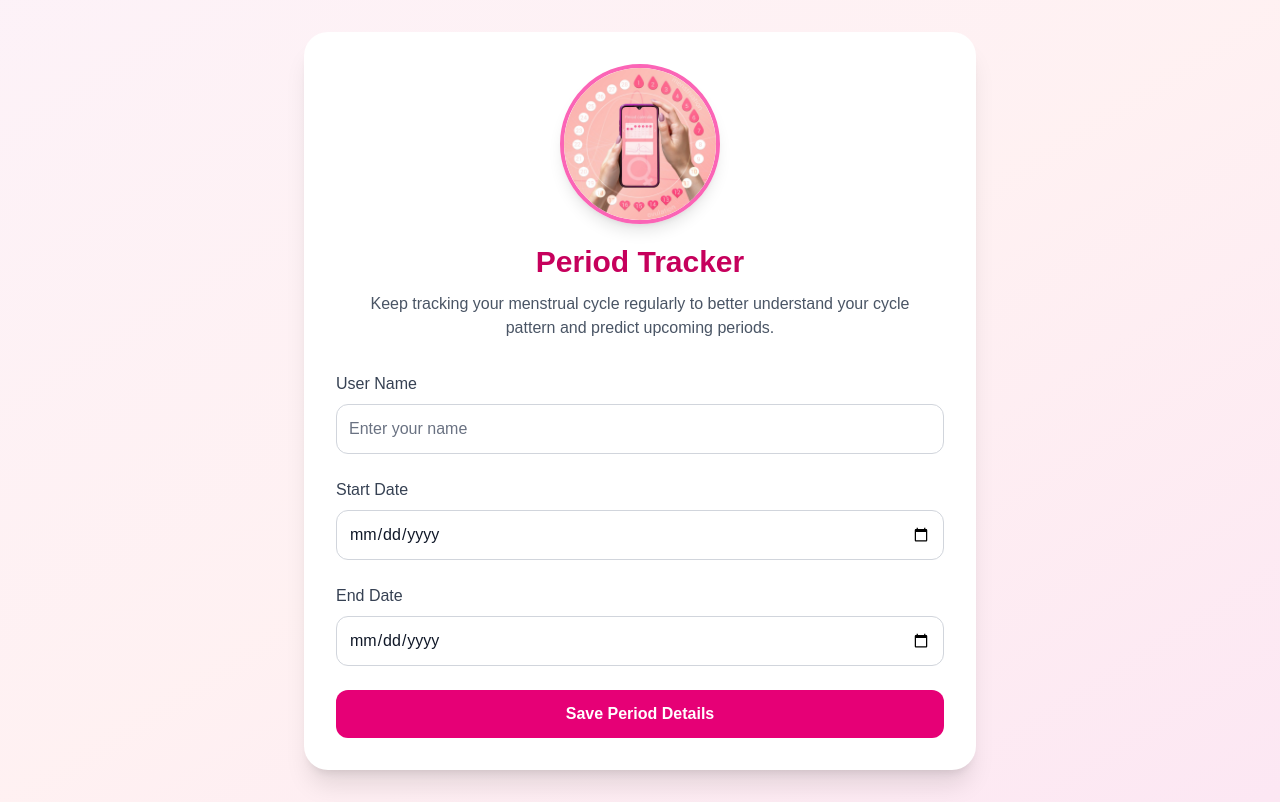
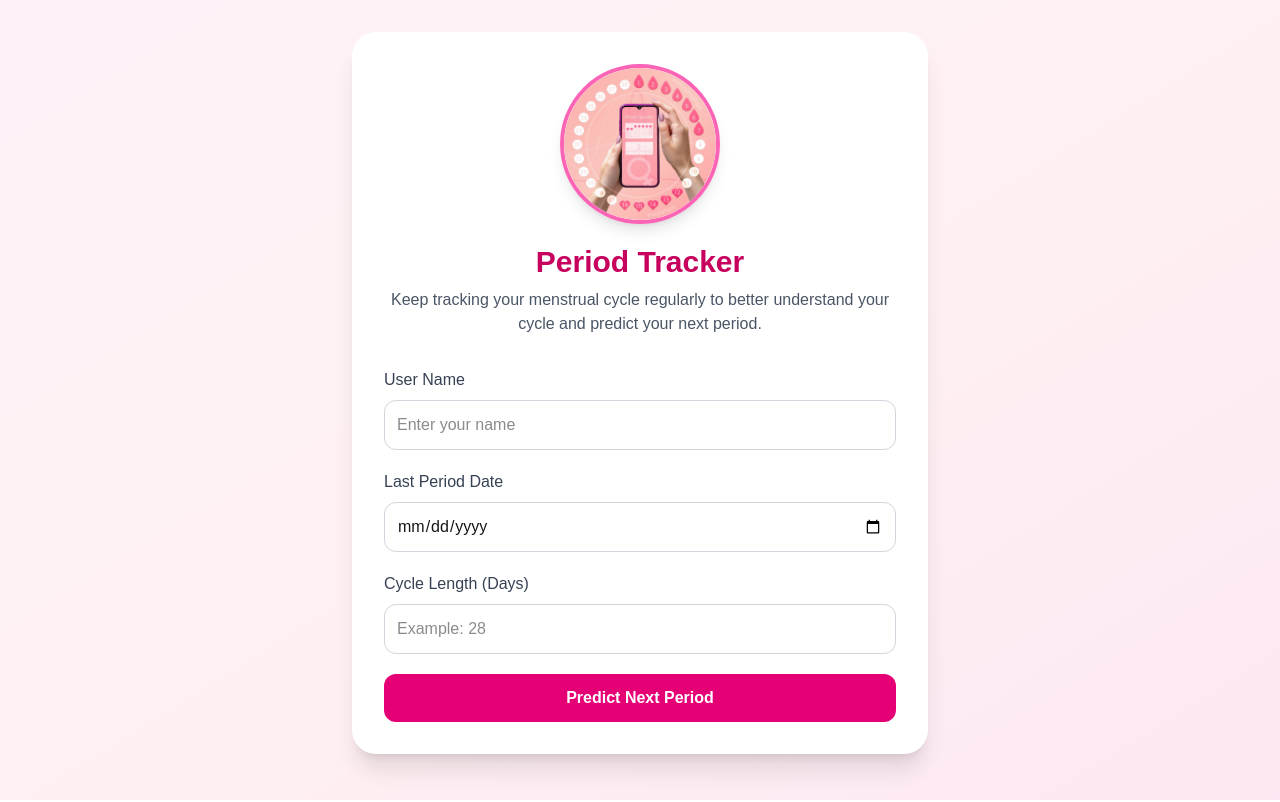
Before and after one commit to BattenaMaheswari/BloomHer-AI, a Next.js app in the folder frontend/: page /period in a window 1280 px wide. Built offline with nearby package versions, Linux system fonts and the light colour scheme; no server answers.

Commit message:
period tracker result

```diff
--- a/frontend/app/period/page.tsx
+++ b/frontend/app/period/page.tsx
@@ -7,8 +7,8 @@ export default function PeriodPage() {
   const API_URL = process.env.NEXT_PUBLIC_API_URL;
 
   const [userName, setUserName] = useState("");
-  const [startDate, setStartDate] = useState("");
-  const [endDate, setEndDate] = useState("");
+  const [lastPeriodDate, setLastPeriodDate] = useState("");
+  const [cycleLength, setCycleLength] = useState("");
 
   const [result, setResult] = useState<any>(null);
   const [error, setError] = useState("");
@@ -27,65 +27,63 @@ export default function PeriodPage() {
         },
         body: JSON.stringify({
           user_name: userName,
-          start_date: startDate,
-          end_date: endDate,
+          last_period_date: lastPeriodDate,
+          cycle_length: Number(cycleLength),
         }),
       });
 
       const data = await res.json();
 
       if (!res.ok) {
-        throw new Error(
-          data.detail || "Unable to save period details."
-        );
+        throw new Error(data.detail || "Unable to save period details.");
       }
 
       setResult(data);
 
       setUserName("");
-      setStartDate("");
-      setEndDate("");
+      setLastPeriodDate("");
+      setCycleLength("");
 
     } catch (err: any) {
-      setError(
-        err.message || "Unable to connect to BloomHer server."
-      );
+      setError(err.message || "Unable to connect to BloomHer server.");
     } finally {
       setLoading(false);
     }
   }
 
+  function resetPrediction() {
+    setResult(null);
+    setError("");
+  }
+
   return (
     <main className="min-h-screen bg-gradient-to-br from-pink-50 via-rose-50 to-pink-100 px-4 py-8">
 
-      <div className="max-w-2xl mx-auto bg-white rounded-3xl shadow-xl p-6 sm:p-8">
-
-        {/* Header */}
+      <div className="max-w-xl mx-auto bg-white rounded-3xl shadow-xl p-6 sm:p-8">
 
         <div className="flex flex-col items-center mb-8">
 
           <Image
             src="/images/periodtracker.jpeg"
             alt="Period Tracker"
-            width={180}
-            height={180}
+            width={170}
+            height={170}
             priority
             className="w-32 h-32 sm:w-40 sm:h-40 rounded-full border-4 border-pink-400 shadow-lg object-cover"
           />
 
-          <h1 className="mt-5 text-2xl sm:text-3xl font-bold text-pink-700 text-center">
+          <h1 className="mt-5 text-3xl font-bold text-pink-700">
             Period Tracker
           </h1>
 
-          <p className="mt-3 text-center text-gray-600 text-sm sm:text-base leading-6 px-2">
+          <p className="text-center text-gray-600 mt-2">
             Keep tracking your menstrual cycle regularly to better understand
-            your cycle pattern and predict upcoming periods.
+            your cycle and predict your next period.
           </p>
 
         </div>
-                {/* Form */}
 
-        <div className="space-y-6">
+        <div className="space-y-5">
 
           <div>
             <label className="block mb-2 font-medium text-gray-700">
@@ -97,46 +95,46 @@ export default function PeriodPage() {
               placeholder="Enter your name"
               value={userName}
               onChange={(e) => setUserName(e.target.value)}
-              className="w-full border border-gray-300 bg-white text-gray-900 placeholder-gray-500 p-3 rounded-xl focus:outline-none focus:ring-2 focus:ring-pink-500"
+              className="w-full border border-gray-300 rounded-xl p-3 focus:ring-2 focus:ring-pink-500 focus:outline-none"
             />
           </div>
 
           <div>
             <label className="block mb-2 font-medium text-gray-700">
-              Start Date
+              Last Period Date
             </label>
 
             <input
               type="date"
-              value={startDate}
-              onChange={(e) => setStartDate(e.target.value)}
-              className="w-full border border-gray-300 bg-white text-gray-900 p-3 rounded-xl focus:outline-none focus:ring-2 focus:ring-pink-500"
+              value={lastPeriodDate}
+              onChange={(e) => setLastPeriodDate(e.target.value)}
+              className="w-full border border-gray-300 rounded-xl p-3 focus:ring-2 focus:ring-pink-500 focus:outline-none"
             />
           </div>
 
           <div>
             <label className="block mb-2 font-medium text-gray-700">
-              End Date
+              Cycle Length (Days)
             </label>
 
             <input
-              type="date"
-              value={endDate}
-              onChange={(e) => setEndDate(e.target.value)}
-              className="w-full border border-gray-300 bg-white text-gray-900 p-3 rounded-xl focus:outline-none focus:ring-2 focus:ring-pink-500"
+              type="number"
+              placeholder="Example: 28"
+              value={cycleLength}
+              onChange={(e) => setCycleLength(e.target.value)}
+              className="w-full border border-gray-300 rounded-xl p-3 focus:ring-2 focus:ring-pink-500 focus:outline-none"
             />
           </div>
 
           <button
             onClick={handleSubmit}
             disabled={loading}
-            className="w-full bg-pink-600 hover:bg-pink-700 text-white font-semibold py-3 rounded-xl transition duration-300 disabled:bg-gray-400"
+            className="w-full bg-pink-600 hover:bg-pink-700 text-white font-semibold py-3 rounded-xl transition disabled:bg-gray-400"
           >
-            {loading ? "Saving..." : "Save Period Details"}
+            {loading ? "Predicting..." : "Predict Next Period"}
           </button>
 
         </div>
-                {/* Error Message */}
 
         {error && (
           <div className="mt-6 p-4 rounded-xl bg-red-100 border border-red-300 text-red-700 text-center">
@@ -144,47 +142,30 @@ export default function PeriodPage() {
           </div>
         )}
 
-        {/* Success Result */}
-
         {result && (
-          <div className="mt-8 rounded-2xl border border-pink-200 p-6">
+          <div className="mt-8 border border-pink-200 rounded-2xl p-6">
 
             <h2 className="text-2xl font-bold text-pink-700 text-center mb-6">
-              Period Saved Successfully
+              Prediction Result
             </h2>
 
-            <div className="space-y-4">
+            <div className="flex justify-between items-center border-b pb-3">
 
-              <div className="flex justify-between items-center border-b pb-3">
-                <span className="font-medium text-gray-700">
-                  Start Date
-                </span>
+              <span className="font-medium text-gray-700">
+                Next Period Date
+              </span>
 
-                <span className="font-semibold text-pink-600">
-                  {result.start_date}
-                </span>
-              </div>
-
-              <div className="flex justify-between items-center">
-                <span className="font-medium text-gray-700">
-                  End Date
-                </span>
-
-                <span className="font-semibold text-pink-600">
-                  {result.end_date}
-                </span>
-              </div>
+              <span className="font-bold text-pink-600">
+                {result.next_period_date}
+              </span>
 
             </div>
 
             <button
-              onClick={() => {
-                setResult(null);
-                setError("");
-              }}
-              className="mt-8 w-full bg-pink-600 hover:bg-pink-700 text-white font-semibold py-3 rounded-xl transition duration-300"
+              onClick={resetPrediction}
+              className="mt-8 w-full bg-pink-600 hover:bg-pink-700 text-white font-semibold py-3 rounded-xl transition"
             >
-              Track Another Cycle
+              Predict Another Cycle
             </button>
 
           </div>
```
